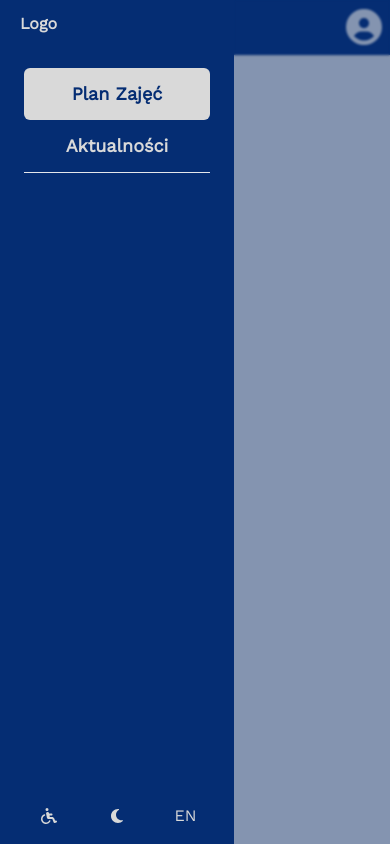
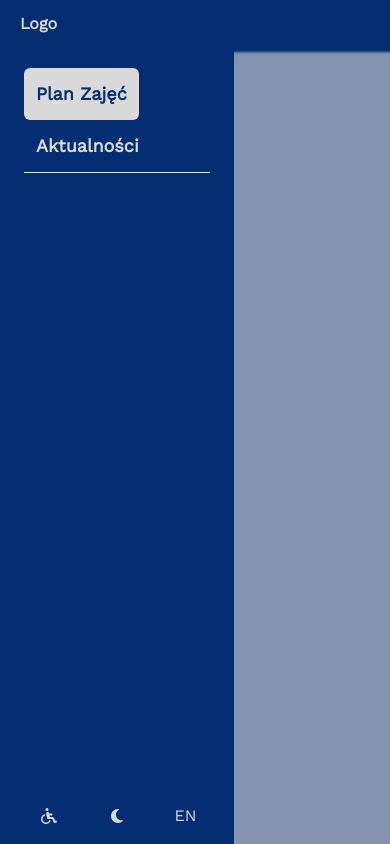
Before and after one commit to UniversityOfGdanskProjects/plan_front, a React (Vite) app: page / in a window 390 px wide. Both pictures are taken after a click on the button "Menu". Built offline with nearby package versions, Linux system fonts and the light colour scheme.

Commit message:
made website more accessible

```diff
--- a/src/App.jsx
+++ b/src/App.jsx
@@ -11,9 +11,12 @@
     if (langFile === pl_translation) {
       setLangFile(en_translation)
       localStorage.setItem('lang', 'en')
+      // document.title = "Schedule"
     } else {
       setLangFile(pl_translation)
       localStorage.setItem('lang', 'pl')
+      // document.title = "Plan zajęć"
+
     }
   }
 
@@ -27,8 +30,10 @@
     const lang = localStorage.getItem('lang')
     if (lang === 'en') {
       setLangFile(en_translation)
+      // document.title = "Schedule"
     } else {
       setLangFile(pl_translation)
+      // document.title = "Plan zajęć"
     }
   }, [])
   return (
--- a/src/components/Navbar.jsx
+++ b/src/components/Navbar.jsx
@@ -11,9 +11,12 @@
 
 const Navbar = ({ toggleLang, langFile }) => {
     const menu = useRef();
+    const menuBtn = useRef();
 
     const toggleMenu = () => {
         menu.current.classList.toggle("translate-x-[-100%]");
+        menu.current.classList.toggle("hidden");
+        menuBtn.current.classList.toggle("hidden");
     };
 
     const toggleDarkMode = () => {
@@ -28,18 +31,16 @@
         <>
             <div
                 ref={menu}
-        className="lg:hidden fixed w-screen h-screen flex  top-0 left-0 p-0 m-0 translate-x-[-100%] transition-all"
+                className="lg:hidden fixed w-screen h-screen flex  top-0 left-0 p-0 m-0 translate-x-[-100%] hidden transition-transform duration-300 ease-in-out"
             >
                 <div className="h-screen w-[60%] bg-secondaryLight dark:bg-secondaryDark">
-          <h1 className="text-primaryLight px-5 font-bold py-3">Logo</h1>
+                    <h1 className="text-primaryLight px-5 font-bold py-3">
+                        Logo
+                    </h1>
                     <nav className="text-textDark mt-5">
                         <ul className="text-center">
-                <li>
-                    {NavBarElement(langFile.schedule, true)}
-                </li>
-                <li>
-                    {NavBarElement(langFile.news, false)}
-                </li>
+                            <li>{NavBarElement(langFile.schedule, true)}</li>
+                            <li>{NavBarElement(langFile.news, false)}</li>
                         </ul>
                     </nav>
                     <ul
@@ -54,7 +55,6 @@
                             />
                         </li>
                         <li>
-
                             <TooltipBtn
                                 tooltip_text={langFile.dark_mode}
                                 icon={faMoon}
@@ -70,13 +70,21 @@
                         </li>
                     </ul>
                 </div>
-        <div
+                <button
+                    type="button"
+                    aria-label="Close Menu"
                     onClick={toggleMenu}
                     className="w-[40%] bg-secondaryLight bg-opacity-40 dark:bg-opacity-40 dark:bg-secondaryDark backdrop-blur-[1px]"
-        ></div>
+                ></button>
             </div>
             <header className="text-textDark shadow flex bg-secondaryLight dark:bg-secondaryDark items-center p-2 pl-3 justify-between">
-        <button type="button" title="Menu" onClick={toggleMenu} className="md:hidden">
+                <button
+                    ref={menuBtn}
+                    type="button"
+                    title="Menu"
+                    onClick={toggleMenu}
+                    className="md:hidden"
+                >
                     <FontAwesomeIcon
                         icon={faBars}
                         className="text-4xl text-primaryLight"
@@ -98,7 +106,6 @@
                 <div className="flex gap-5">
                     <ul className="items-center gap-5 hidden md:flex justify-center">
                         <li>
-
                             <TooltipBtn
                                 tooltip_text={langFile.accessibility}
                                 icon={faWheelchair}
@@ -106,7 +113,6 @@
                             />
                         </li>
                         <li>
-
                             <TooltipBtn
                                 tooltip_text={langFile.dark_mode}
                                 icon={faMoon}
@@ -135,7 +141,9 @@
     function NavBarElement(text, current, text_size = "text-lg") {
         return (
             <>
-        <span
+                <button
+                    type="button"
+                    title={text}
                     className={`flex items-center justify-center p-3 ${
                         current
                             ? "bg-primaryLight text-secondaryLight dark:text-secondaryDark"
@@ -143,7 +151,7 @@
                     } font-bold ${text_size} mx-6 rounded-md `}
                 >
                     {text}
-        </span>
+                </button>
                 {current ? "" : <hr className="mx-6" />}
             </>
         );
--- a/src/components/TooltipBtn.jsx
+++ b/src/components/TooltipBtn.jsx
@@ -10,7 +10,7 @@
     return (<div className='tooltip-btn'>
             <button type="button" title={tooltip_text} onClick={click} className='group p-0'>
                 {icon ? <FontAwesomeIcon icon={icon} /> : text}
-            <span  className={`${tooltip_pos} text-xs absolute  bg-primaryLight text-secondaryLight dark:text-secondaryDark md:bg-secondaryLight dark:md:bg-secondaryDark md:text-textDark dark:md:text-textDark rounded-md hidden group-hover:block px-2 w-[85px]`}>
+            <span  className={`${tooltip_pos} text-xs absolute  bg-primaryLight text-secondaryLight dark:text-secondaryDark md:bg-secondaryLight dark:md:bg-secondaryDark md:text-textDark dark:md:text-textDark rounded-md hidden group-focus:block group-hover:block px-2 w-[85px]`}>
                 {tooltip_text}
             </span>
             </button>
```
Lines whose indentation alone changed are shown as unchanged.
